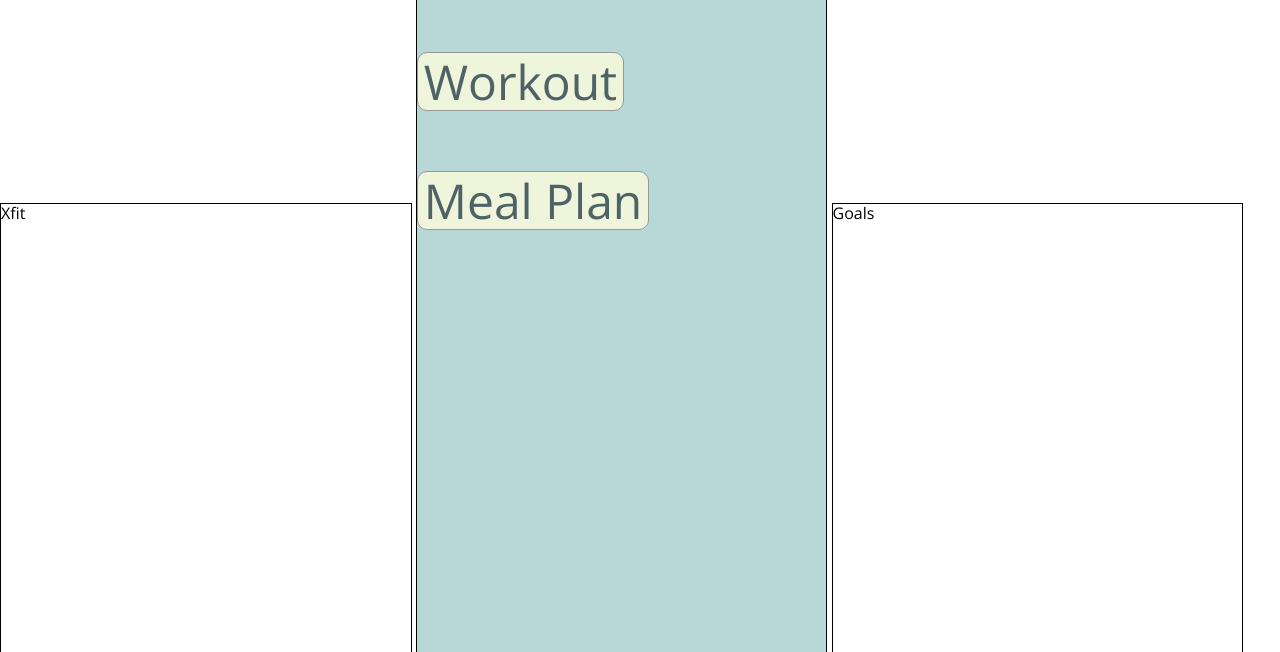
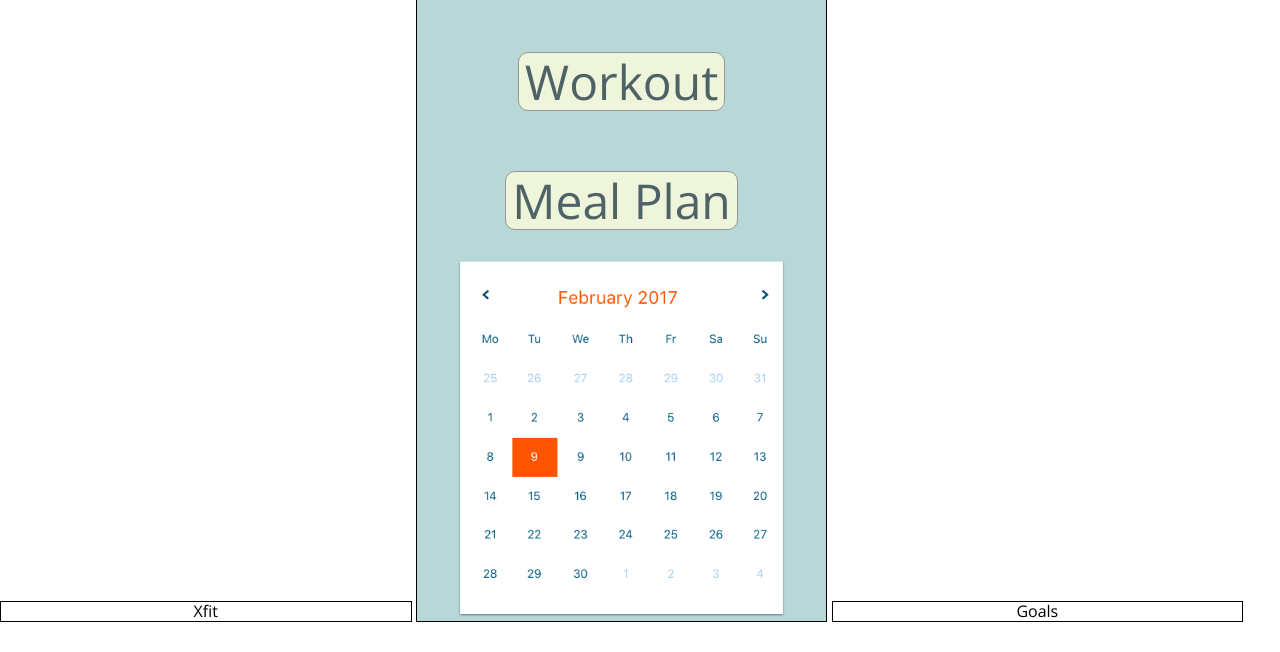
Before and after one commit to gness1804/design-challenge-fitness-site, a website: page index.html in a window 1280 px wide. Shown: the part 148-800 px from the top of the page. Drawn offline with nearby package versions, Linux system fonts and the light colour scheme.

Commit message:
WIP -- styling middle column

```diff
--- a/index.html
+++ b/index.html
@@ -19,6 +19,7 @@
       <h2>Today</h2>
       <button class="middle-column-button workout-button">Workout</button>
       <button class="middle-column-button meal-plan-button">Meal Plan</button>
+      <img src="images/calendar-desktop.png" id="calendar"/>
     </section>
 
     <section class="column goals">
--- a/styles.css
+++ b/styles.css
@@ -5,7 +5,8 @@ html {
 .column {
   border: 1px solid black;
   display: inline-block;
-  height: 100vh;
+  /*height: 100vh;*/
+  text-align: center;
   width: 32%;
 }
 
@@ -30,12 +31,8 @@ html {
   margin: 30px auto;
 }
 
-.workout-button {
-
-}
-
-.meal-plan-button {
-
+#calendar {
+  width: 80%;
 }
 
 /* Rectangle 4: */
```
Also changed, not shown: images/calendar-desktop.png (added).
